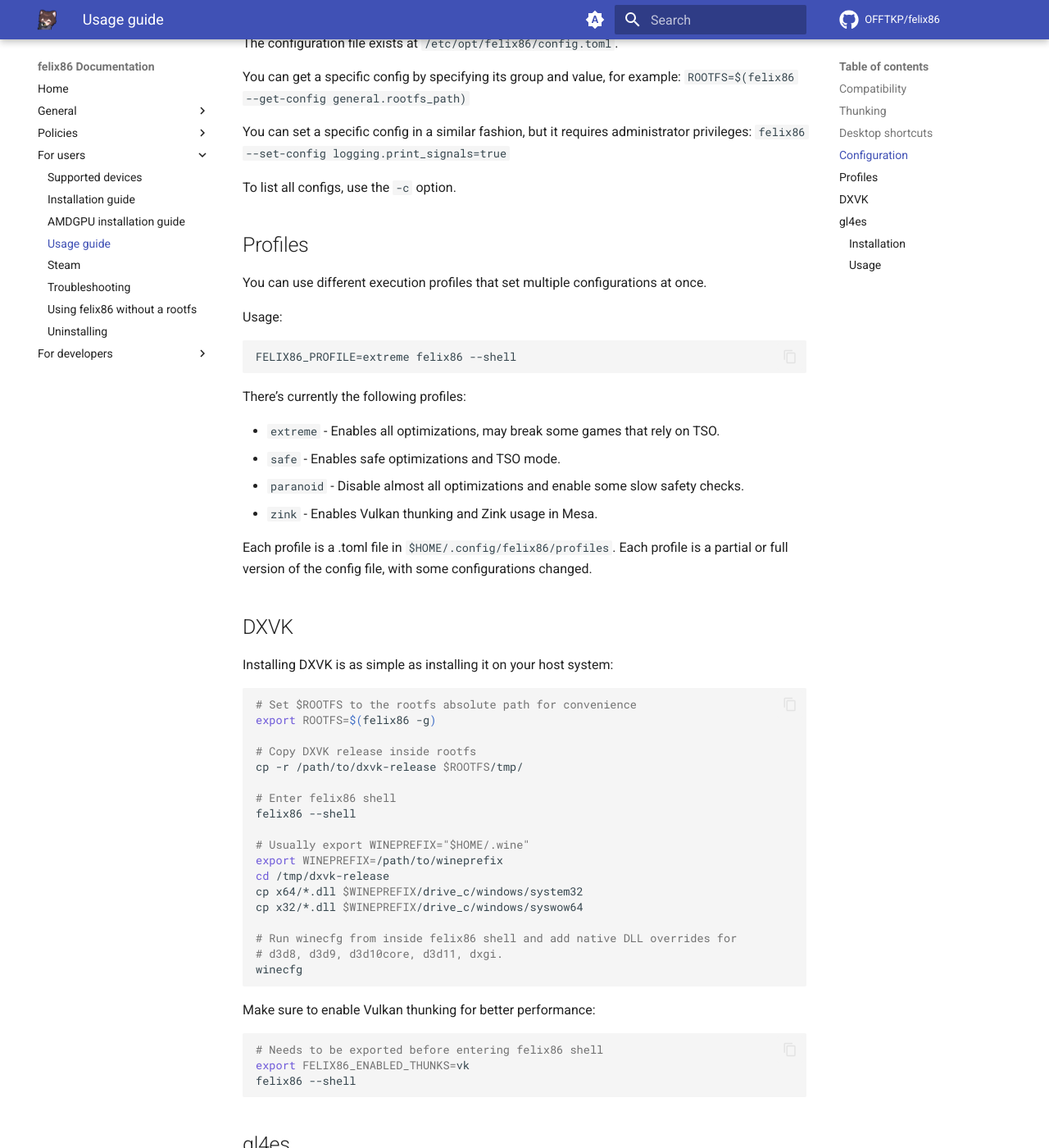
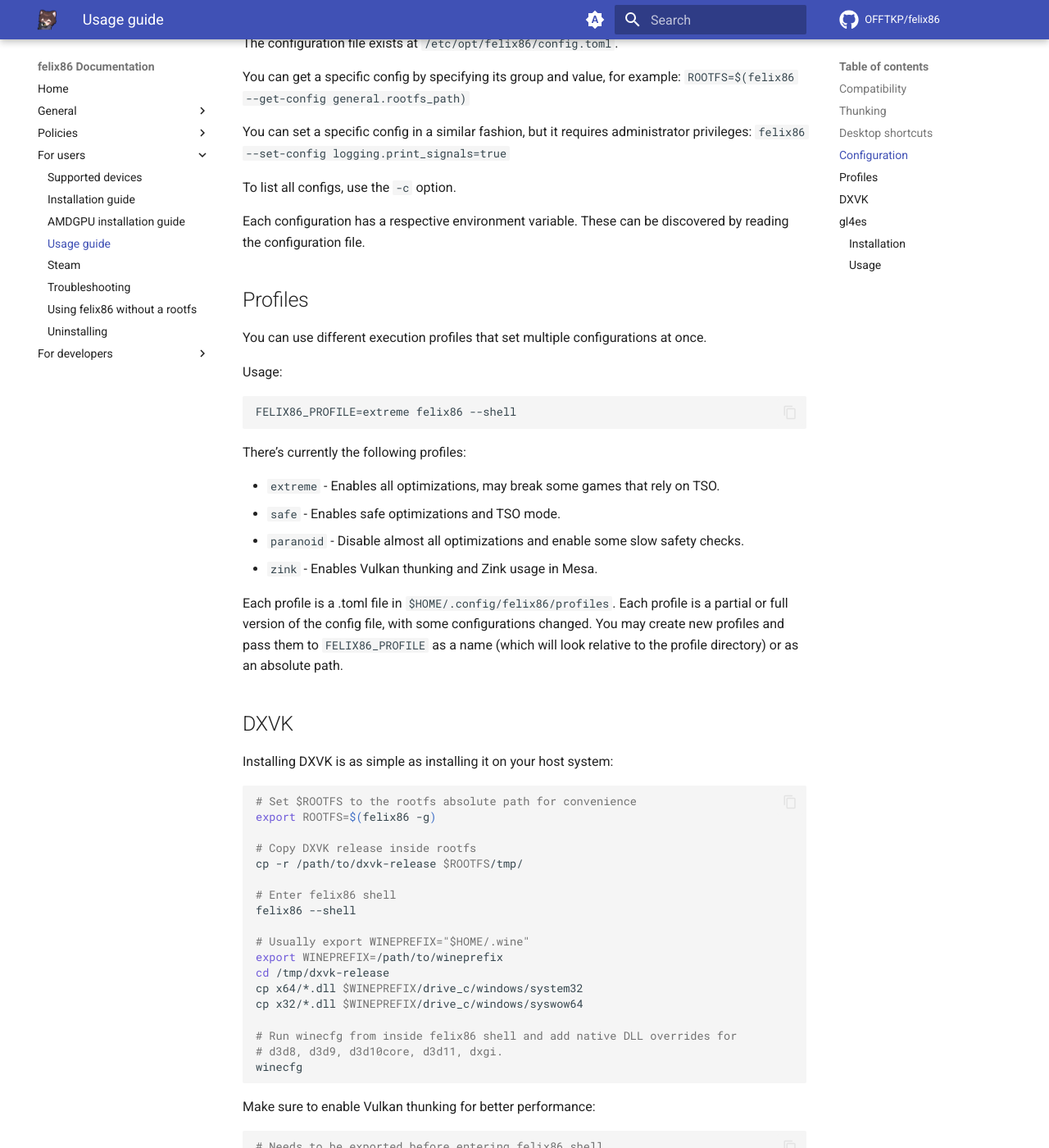
Before and after one commit to felix86-emu/docs, an MkDocs documentation site: the page built from docs/users/usage-guide.md, in a window 1280 px wide and 1400 px high, scrolled down 1744 px. Shown: the whole window at 82% size. Built offline with MkDocs 1.6.1 and Material for MkDocs 9.7.7, drawn with Linux system fonts in a browser that asks for light colours; comment, search, counter and statistics services are not loaded.

Commit message:
Update docs

```diff
--- a/docs/users/usage-guide.md
+++ b/docs/users/usage-guide.md
@@ -73,6 +73,8 @@ You can set a specific config in a similar fashion, but it requires administrato
 
 To list all configs, use the `-c` option.
 
+Each configuration has a respective environment variable. These can be discovered by reading the configuration file.
+
 ## Profiles
 
 You can use different execution profiles that set multiple configurations at once.
@@ -89,7 +91,7 @@ There's currently the following profiles:
 - `paranoid` - Disable almost all optimizations and enable some slow safety checks.
 - `zink` - Enables Vulkan thunking and Zink usage in Mesa.
 
-Each profile is a .toml file in `$HOME/.config/felix86/profiles`. Each profile is a partial or full version of the config file, with some configurations changed.
+Each profile is a .toml file in `$HOME/.config/felix86/profiles`. Each profile is a partial or full version of the config file, with some configurations changed. You may create new profiles and pass them to `FELIX86_PROFILE` as a name (which will look relative to the profile directory) or as an absolute path.
 
 ## DXVK
 
```
